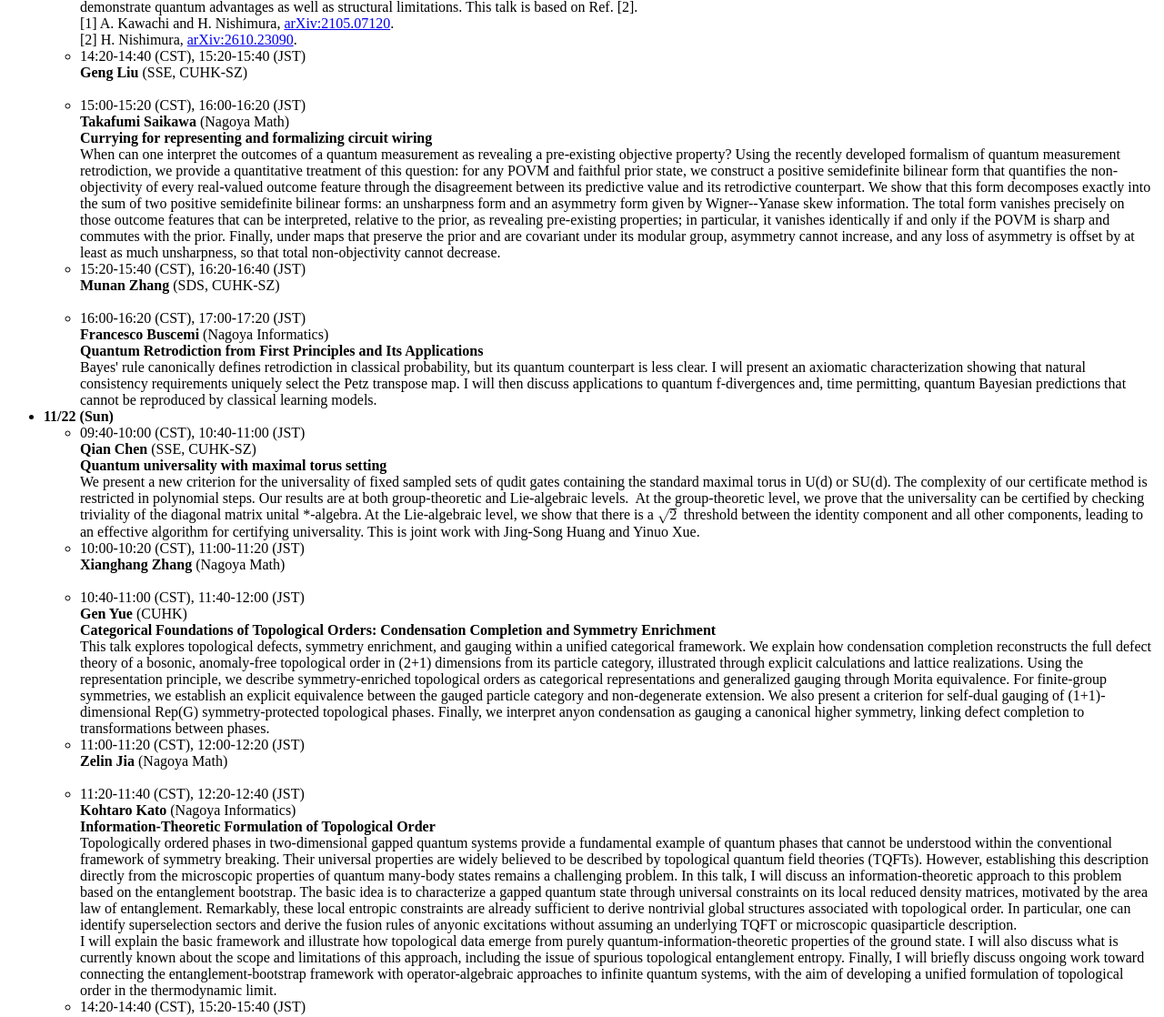
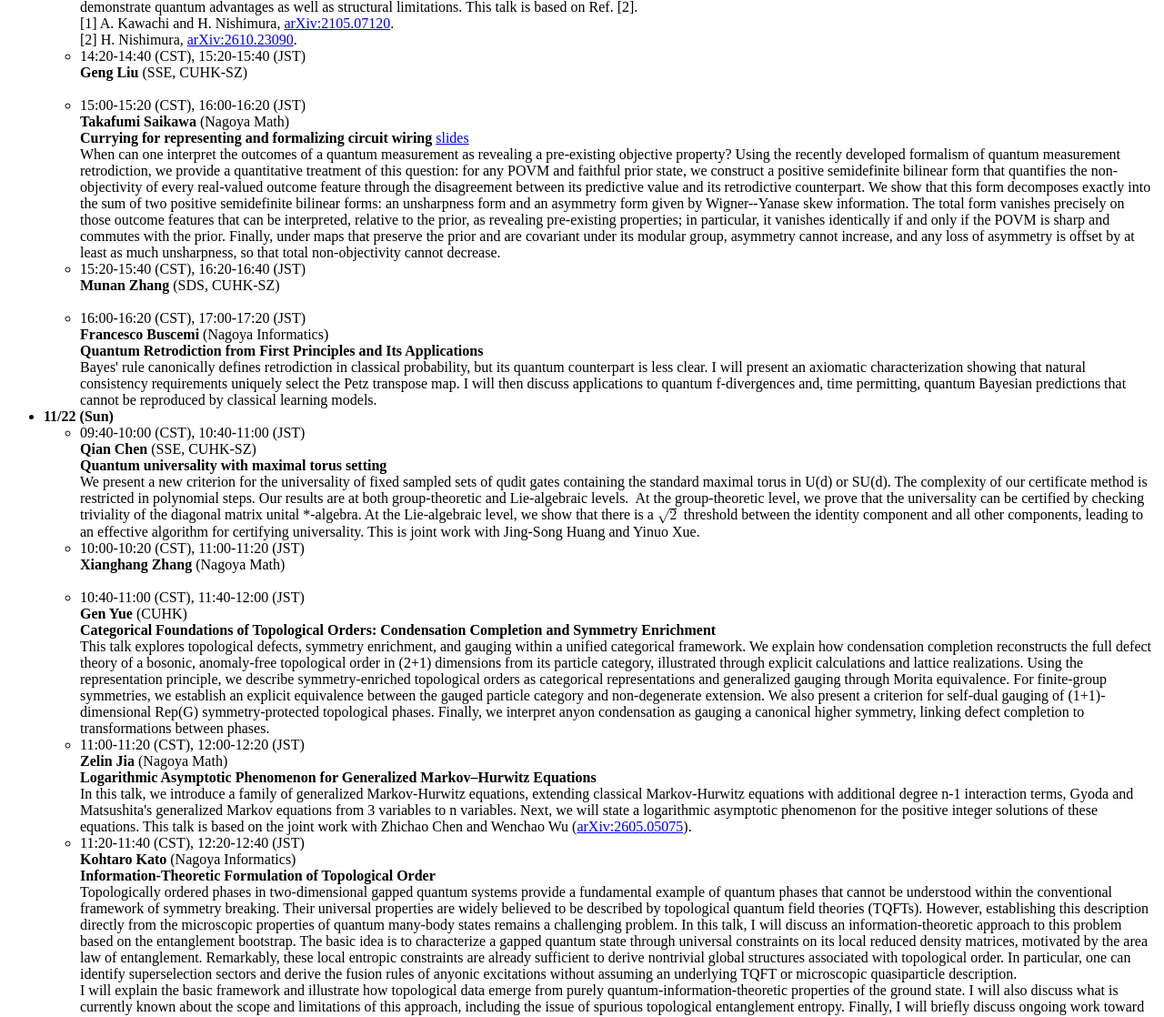
Before and after one commit to shenzhen-nagoya/shenzhen-nagoya.github.io, a plain HTML site: page 2026/index.html in a window 1280 px wide. Shown: the part 1484-2602 px from the top of the page at 91% size. Drawn offline with Linux system fonts and the light colour scheme.

Commit message:
Update index.html

```diff
--- a/2026/index.html
+++ b/2026/index.html
@@ -208,7 +208,7 @@ arXiv link: <a href="https://arxiv.org/abs/2610.14469">arXiv:2610.14469</a>
     <li><a id="17">15:00-15:20 (CST), 16:00-16:20 (JST)</a><br>
         <strong>Takafumi Saikawa</strong> (Nagoya Math) <br>
         <strong>Currying for representing and formalizing circuit wiring</strong>
-        <!--<a href="">slides</a>--><br>
+        <a href="https://shenzhen-nagoya.github.io/2026/slides/Saikawa.pdf">slides</a><br>
         When can one interpret the outcomes of a quantum measurement as revealing
         a pre-existing objective property? Using the recently developed formalism of
         quantum measurement retrodiction, we provide a quantitative treatment of
@@ -272,8 +272,10 @@ arXiv link: <a href="https://arxiv.org/abs/2610.14469">arXiv:2610.14469</a>
     </li>
     <li><a id="24">11:00-11:20 (CST), 12:00-12:20 (JST)</a><br>
         <strong>Zelin Jia</strong> (Nagoya Math) <br>
-        <!--<strong></strong>
-        <a href="">slides</a>--><br>
+        <strong>Logarithmic Asymptotic Phenomenon for Generalized Markov–Hurwitz Equations</strong>
+        <!--<a href="">slides</a>--><br>
+        In this talk, we introduce a family of generalized Markov-Hurwitz equations, extending classical Markov-Hurwitz equations with additional degree n-1 interaction terms, Gyoda and Matsushita's generalized Markov equations from 3 variables to n variables. Next, we will state a logarithmic asymptotic phenomenon for the positive integer solutions of these equations. This talk is based on the joint work with Zhichao Chen and Wenchao Wu (<a href="https://arxiv.org/abs/2605.05075">arXiv:2605.05075</a>).
+
     </li>
     <li><a id="20">11:20-11:40 (CST), 12:20-12:40 (JST)</a><br>
         <strong>Kohtaro Kato</strong> (Nagoya Informatics) <br>
```
